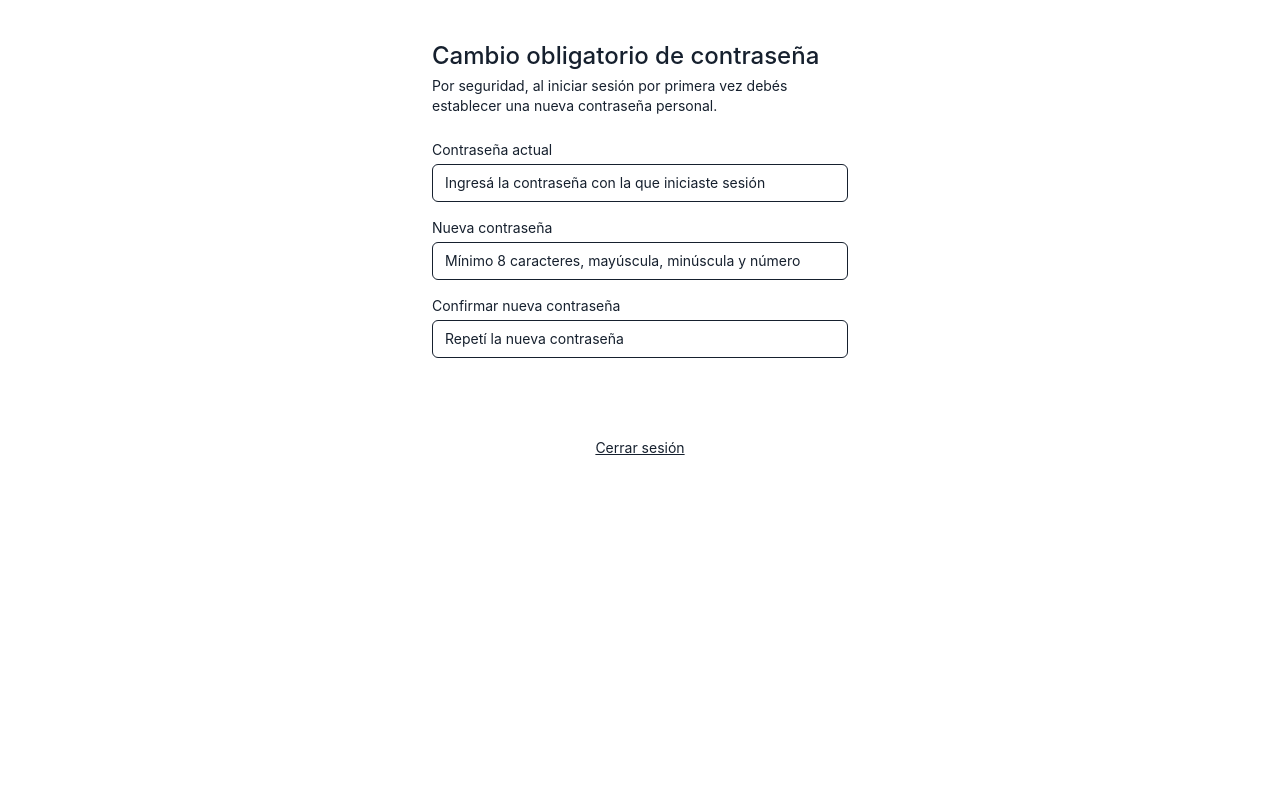
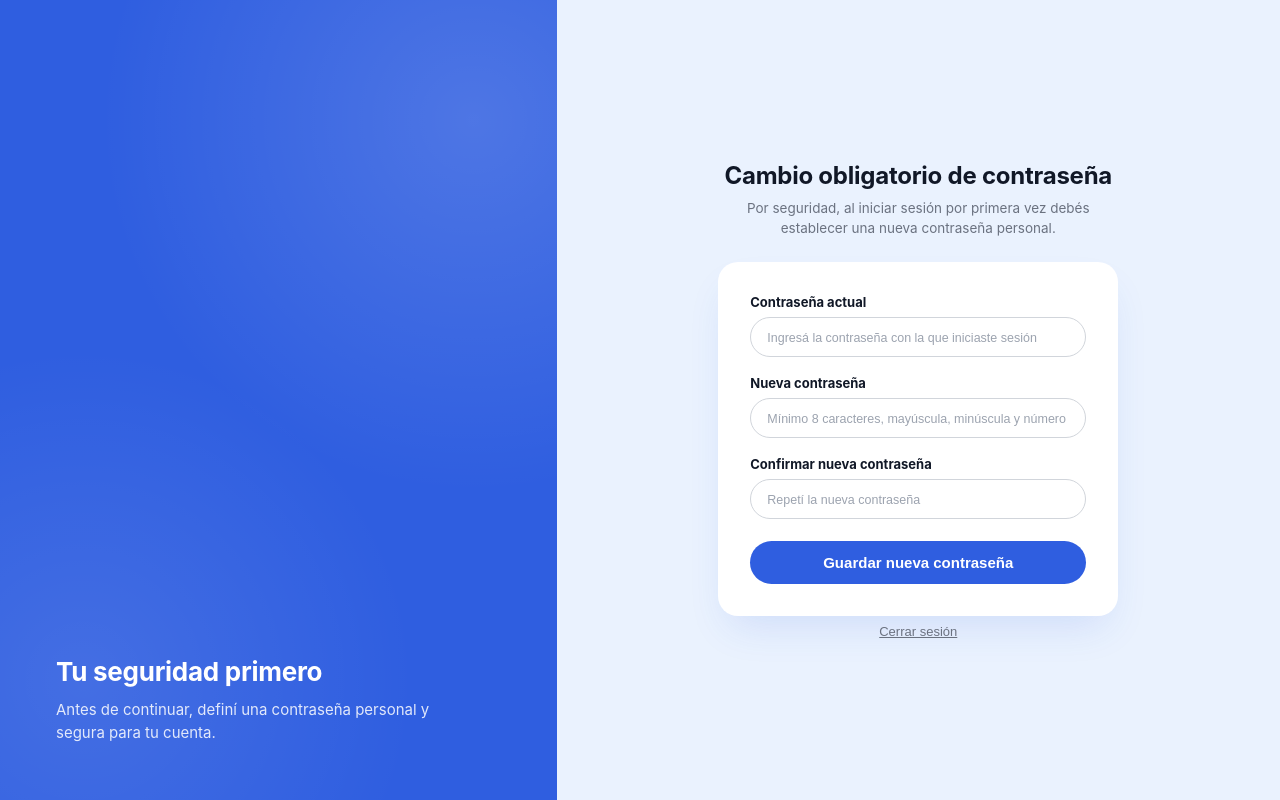
Before and after one commit to Daiana213/frontend-sistemamedico, a React (Vite) app: page /cambiar-password in a window 1280 px wide. Built offline with nearby package versions, Linux system fonts and the light colour scheme; no server answers; sample sign-in values are in the browser's storage.

Commit message:
Cambio de estilos en dashbiard y aprobacion de menores y agregado de estilos en cambio de contrasena

```diff
--- a/src/index.css
+++ b/src/index.css
@@ -1,6 +1,3 @@
-@tailwind base;
-@tailwind components;
-@tailwind utilities;
 
 :root {
   --sa-navy: #123258;
--- a/src/pages/AprobacionMenores.jsx
+++ b/src/pages/AprobacionMenores.jsx
@@ -126,21 +126,21 @@ function AprobacionMenores() {
                 </p>
               )}
               {menor.documento ? (
-                <div className="menor-detail">
-                  <span>
+  <div className="menor-document-row">
+    <span className="menor-detail">
       Documento: {menor.documento.tipoDocumento} — {menor.documento.nombreArchivo}
       {menor.documento.intentos > 0 && ` (intento n.º ${menor.documento.intentos + 1})`}
     </span>
     <button
       type="button"
-                    className="menor-detail"
+      className="menor-btn-doc"
       disabled={cargandoDocumento === menor.documento.idDocumento}
       onClick={() => handleVerDocumento(menor.documento.idDocumento)}
     >
       {cargandoDocumento === menor.documento.idDocumento ? 'Abriendo...' : 'Ver documento'}
     </button>
-                </div>  )
-               : (
+  </div>
+) : (
   <p className="menor-detail">Sin documento adjunto.</p>
 )}
             </div>
--- a/src/pages/CambiarPassword.jsx
+++ b/src/pages/CambiarPassword.jsx
@@ -1,7 +1,7 @@
 import { useState } from 'react'
 import { useNavigate, Navigate } from 'react-router-dom'
 import api from '../api/axios'
-import { inputClass, labelClass, buttonClass, errorClass } from '../utils/formStyles'
+import '../styles/CambiarPassword.css'
 
 function CambiarPassword() {
   const navigate = useNavigate()
@@ -85,77 +85,78 @@ function CambiarPassword() {
   }
 
   return (
-    <div className="mx-auto flex max-w-md flex-col gap-6 px-4 py-10">
-      <div>
-        <h2 className="text-2xl font-medium text-[var(--text-h)]">Cambio obligatorio de contraseña</h2>
-        <p className="mt-1 text-sm text-[var(--text)]">
+  <div className="cambiarpass-split">
+    <div className="cambiarpass-visual">
+      <div className="cambiarpass-visual-content">
+        <h3>Tu seguridad primero</h3>
+        <p>Antes de continuar, definí una contraseña personal y segura para tu cuenta.</p>
+      </div>
+    </div>
+
+    <div className="cambiarpass-page">
+      <div className="cambiarpass-header">
+        <h2 className="cambiarpass-title">Cambio obligatorio de contraseña</h2>
+        <p className="cambiarpass-description">
           Por seguridad, al iniciar sesión por primera vez debés establecer una nueva contraseña personal.
         </p>
       </div>
 
-      <form onSubmit={handleSubmit} className="flex flex-col gap-4">
-        <label className={labelClass}>
+      <form onSubmit={handleSubmit} className="cambiarpass-form">
+        <label className="cambiarpass-label">
           Contraseña actual
           <input
             type="password"
             name="passwordActual"
             placeholder="Ingresá la contraseña con la que iniciaste sesión"
-            className={inputClass}
+            className="cambiarpass-input"
             value={form.passwordActual}
             onChange={handleChange}
             required
           />
         </label>
 
-        <label className={labelClass}>
+        <label className="cambiarpass-label">
           Nueva contraseña
           <input
             type="password"
             name="nuevoPassword"
             placeholder="Mínimo 8 caracteres, mayúscula, minúscula y número"
-            className={inputClass}
+            className="cambiarpass-input"
             value={form.nuevoPassword}
             onChange={handleChange}
             required
           />
         </label>
 
-        <label className={labelClass}>
+        <label className="cambiarpass-label">
           Confirmar nueva contraseña
           <input
             type="password"
             name="confirmarPassword"
             placeholder="Repetí la nueva contraseña"
-            className={inputClass}
+            className="cambiarpass-input"
             value={form.confirmarPassword}
             onChange={handleChange}
             required
           />
         </label>
 
-        {error && <p className={errorClass}>{error}</p>}
-        {exito && (
-          <p className="rounded-md border border-emerald-500/40 bg-emerald-500/10 px-3 py-2 text-sm text-emerald-400">
-            {exito}
-          </p>
-        )}
+        {error && <p className="cambiarpass-error">{error}</p>}
+        {exito && <p className="cambiarpass-success">{exito}</p>}
 
-        <button type="submit" disabled={loading} className={buttonClass}>
+        <button type="submit" disabled={loading} className="cambiarpass-button">
           {loading ? 'Actualizando...' : 'Guardar nueva contraseña'}
         </button>
       </form>
 
-      <div className="flex justify-center">
-        <button
-          type="button"
-          onClick={handleCerrarSesion}
-          className="text-sm text-[var(--text)] underline hover:text-[var(--text-h)]"
-        >
+      <div className="cambiarpass-footer">
+        <button type="button" onClick={handleCerrarSesion} className="cambiarpass-logout-link">
           Cerrar sesión
         </button>
       </div>
     </div>
-  )
+  </div>
+)
 }
 
 export default CambiarPassword
--- a/src/pages/Dashboard.jsx
+++ b/src/pages/Dashboard.jsx
@@ -5,29 +5,34 @@ function Dashboard() {
   const rolActivo = localStorage.getItem('rolActivo')
 
   return (
-    <div className="dashboard-container">
-      <p className="dashboard-placeholder">Dashboard (placeholder)</p>
+    <div className="dashboard-page">
+      <header className="dashboard-banner">
+        <div className="dashboard-banner-text">
+          <h1 className="dashboard-banner-title">Bienvenido</h1>
+          <p className="dashboard-banner-subtitle">Rol activo: {rolActivo}</p>
+        </div>
+
+        <button
+          className="dashboard-logout"
+          onClick={() => {
+            localStorage.clear()
+            window.location.href = '/'
+          }}
+        >
+          Cerrar sesión
+        </button>
+      </header>
 
       {rolActivo === 'ADMINISTRATIVO' && (
-        <div className="dashboard-links">
-          <Link to="/menores-pendientes" className="dashboard-logout">
+        <div className="dashboard-chips">
+          <Link to="/menores-pendientes" className="dashboard-chip dashboard-chip--blue">
             Ver menores pendientes de aprobación
           </Link>
-          <Link to="/registro-administrativo" className="dashboard-logout">
+          <Link to="/registro-administrativo" className="dashboard-chip dashboard-chip--green">
             Registrar administrativo
           </Link>
         </div>
       )}
-
-      <button
-        className="w-fit rounded-md border border-[var(--border)] px-4 py-2 text-[var(--text-h)]"
-        onClick={() => {
-          localStorage.clear()
-          window.location.href = '/'
-        }}
-      >
-        Cerrar sesión
-      </button>
     </div>
   )
 }
--- a/src/styles/AprobacionMenores.css
+++ b/src/styles/AprobacionMenores.css
@@ -1,6 +1,6 @@
 /* ============================================
    AprobacionMenores.jsx
-   Tema azul (interno/admin)
+   Tema azul — ensanchado, cards en grid
    ============================================ */
 
 .menores-loading {
@@ -9,24 +9,16 @@
   color: var(--color-text-secondary, #6B7280);
 }
 
+/* Después */
 .menores-page {
-  max-width: 760px;
-  margin: 0 auto;
-  padding: 48px 24px;
+  width: 100%;
+  padding: 32px;
   display: flex;
   flex-direction: column;
-  gap: 24px;
+  gap: 20px;
   min-height: 100vh;
   box-sizing: border-box;
   background: var(--color-background, #EAF2FE);
-}
-
-.menores-title {
-  margin: 0;
-  font-size: 24px;
-  font-weight: 700;
-  color: var(--color-text, #111827);
-  letter-spacing: -0.01em;
 }
 
 .menores-back-link {
@@ -41,6 +33,14 @@
   text-decoration: underline;
 }
 
+.menores-title {
+  margin: 0;
+  font-size: 26px;
+  font-weight: 700;
+  color: var(--color-text, #111827);
+  letter-spacing: -0.01em;
+}
+
 .menores-error {
   font-size: 13px;
   color: #DC2626;
@@ -52,10 +52,11 @@
   color: var(--color-text-secondary, #6B7280);
 }
 
+/* ===== Grid de cards en vez de columna angosta ===== */
 .menores-list {
-  display: flex;
-  flex-direction: column;
-  gap: 16px;
+  display: grid;
+  grid-template-columns: repeat(auto-fill, minmax(340px, 1fr));
+  gap: 20px;
 }
 
 .menor-card {
@@ -88,6 +89,36 @@
   color: var(--color-text-secondary, #6B7280);
 }
 
+/* Fila del documento: texto + botón, con espacio entre ambos */
+.menor-document-row {
+  display: flex;
+  flex-wrap: wrap;
+  align-items: center;
+  gap: 8px 12px;
+}
+
+.menor-btn-doc {
+  flex-shrink: 0;
+  padding: 5px 12px;
+  font-size: 12.5px;
+  font-weight: 700;
+  color: var(--color-primary, #2F5EE0);
+  background: #EFF4FF;
+  border: none;
+  border-radius: 9999px;
+  cursor: pointer;
+  transition: filter 0.12s;
+}
+
+.menor-btn-doc:hover {
+  filter: brightness(0.96);
+}
+
+.menor-btn-doc:disabled {
+  opacity: 0.6;
+  cursor: not-allowed;
+}
+
 .menor-reject-form {
   display: flex;
   flex-direction: column;
@@ -116,6 +147,7 @@
 .menor-actions {
   display: flex;
   gap: 10px;
+  margin-top: auto;
 }
 
 .menor-btn-primary {
@@ -174,7 +206,11 @@
 /* ===== Responsive ===== */
 @media (max-width: 640px) {
   .menores-page {
-    padding: 32px 16px;
+    padding: 20px;
+  }
+
+  .menores-list {
+    grid-template-columns: 1fr;
   }
 
   .menor-actions {
--- /dev/null
+++ b/src/styles/CambiarPassword.css
@@ -0,0 +1,207 @@
+/* ============================================
+   CambiarPassword.jsx
+   Split-screen, igual patrón que Login/Registro
+   ============================================ */
+
+.cambiarpass-split {
+  min-height: 100vh;
+  display: grid;
+  grid-template-columns: 1fr 1.3fr;
+  background: var(--color-background, #EAF2FE);
+}
+
+/* ===== Panel decorativo (izquierda) — fijo ===== */
+.cambiarpass-visual {
+  position: sticky;
+  top: 0;
+  align-self: start;
+  height: 100vh;
+  display: flex;
+  flex-direction: column;
+  align-items: flex-start;
+  justify-content: flex-end;
+  padding: 56px;
+  box-sizing: border-box;
+  background: var(--color-primary, #2F5EE0);
+  background-image:
+    radial-gradient(circle at 85% 15%, rgba(255,255,255,0.15) 0, transparent 45%),
+    radial-gradient(circle at 15% 85%, rgba(255,255,255,0.10) 0, transparent 40%);
+}
+
+.cambiarpass-visual-content {
+  color: #fff;
+  max-width: 380px;
+}
+
+.cambiarpass-visual-content h3 {
+  font-size: 26px;
+  font-weight: 700;
+  line-height: 1.3;
+  margin: 0 0 10px;
+  letter-spacing: -0.01em;
+}
+
+.cambiarpass-visual-content p {
+  font-size: 15px;
+  color: rgba(255, 255, 255, 0.85);
+  line-height: 1.5;
+  margin: 0;
+}
+
+/* ===== Columna del formulario (derecha) ===== */
+.cambiarpass-page {
+  display: flex;
+  flex-direction: column;
+  align-items: center;
+  justify-content: center;
+  padding: 56px 24px;
+  box-sizing: border-box;
+  overflow-y: auto;
+}
+
+.cambiarpass-page > * {
+  width: 100%;
+  max-width: 400px;
+}
+
+.cambiarpass-header {
+  margin-bottom: 24px;
+  text-align: center;
+}
+
+.cambiarpass-title {
+  margin: 0 0 8px;
+  font-size: 24px;
+  font-weight: 700;
+  color: var(--color-text, #111827);
+  letter-spacing: -0.01em;
+}
+
+.cambiarpass-description {
+  margin: 0;
+  font-size: 13.5px;
+  line-height: 1.5;
+  color: var(--color-text-secondary, #6B7280);
+}
+
+.cambiarpass-form {
+  display: flex;
+  flex-direction: column;
+  gap: 18px;
+  background: var(--color-surface, #fff);
+  border-radius: var(--radius-lg, 20px);
+  box-shadow: var(--shadow-md, 0 20px 40px -12px rgba(47, 94, 224, 0.15));
+  padding: 32px;
+  box-sizing: border-box;
+}
+
+.cambiarpass-label {
+  display: flex;
+  flex-direction: column;
+  gap: 7px;
+  font-size: 13px;
+  font-weight: 700;
+  color: var(--color-text, #111827);
+}
+
+.cambiarpass-input {
+  width: 100%;
+  box-sizing: border-box;
+  padding: 11px 16px;
+  font-size: 14px;
+  color: var(--color-text, #111827);
+  background: var(--color-surface, #fff);
+  border: 1.5px solid #D1D5DB;
+  border-radius: 9999px;
+  outline: none;
+  transition: border-color 0.15s;
+}
+
+.cambiarpass-input::placeholder {
+  color: #9CA3AF;
+  font-size: 12.5px;
+}
+
+.cambiarpass-input:focus {
+  border-color: var(--color-primary, #2F5EE0);
+}
+
+.cambiarpass-error {
+  font-size: 13px;
+  color: #DC2626;
+  margin: 0;
+}
+
+.cambiarpass-success {
+  font-size: 13px;
+  color: #15803D;
+  background: #ECFDF5;
+  border: 1.5px solid #BBF7D0;
+  border-radius: var(--radius-md, 12px);
+  padding: 10px 14px;
+  margin: 0;
+}
+
+.cambiarpass-button {
+  margin-top: 4px;
+  width: 100%;
+  padding: 13px 16px;
+  font-size: 15px;
+  font-weight: 700;
+  color: #fff;
+  background: var(--color-primary, #2F5EE0);
+  border: none;
+  border-radius: 9999px;
+  cursor: pointer;
+  transition: filter 0.12s, transform 0.05s;
+}
+
+.cambiarpass-button:hover {
+  filter: brightness(1.08);
+}
+
+.cambiarpass-button:active {
+  transform: translateY(1px);
+}
+
+.cambiarpass-button:disabled {
+  opacity: 0.6;
+  cursor: not-allowed;
+}
+
+.cambiarpass-footer {
+  display: flex;
+  justify-content: center;
+  margin-top: 8px;
+}
+
+.cambiarpass-logout-link {
+  font-size: 13px;
+  color: var(--color-text-secondary, #6B7280);
+  text-decoration: underline;
+  background: none;
+  border: none;
+  cursor: pointer;
+  padding: 0;
+}
+
+.cambiarpass-logout-link:hover {
+  color: var(--color-text, #111827);
+}
+
+/* ===== Responsive ===== */
+@media (max-width: 900px) {
+  .cambiarpass-split {
+    grid-template-columns: 1fr;
+  }
+
+  .cambiarpass-visual {
+    display: none;
+  }
+}
+
+@media (max-width: 480px) {
+  .cambiarpass-form {
+    padding: 24px;
+  }
+}
--- a/src/styles/Dashboard.css
+++ b/src/styles/Dashboard.css
@@ -1,64 +1,107 @@
 /* ============================================
    Dashboard.jsx
-   Placeholder estilizado — sin secciones nuevas
+   Banner + chips, estilo dashboard WebMed
    ============================================ */
 
-.dashboard-container {
-  max-width: 1820px;
-  margin: 0 auto;
-  padding: 56px 24px;
+.dashboard-page {
+  min-height: 100vh;
+  padding: 32px;
+  box-sizing: border-box;
   display: flex;
   flex-direction: column;
-  gap: 20px;
-  min-height: 100vh;
-  box-sizing: border-box;
+  gap: 24px;
   background: var(--color-background, #EAF2FE);
 }
 
-.dashboard-container{
-  width: 100%;
+/* ===== Banner de bienvenida ===== */
+.dashboard-banner {
+  display: flex;
+  align-items: center;
+  justify-content: space-between;
+  gap: 16px;
+  padding: 28px 32px;
+  border-radius: var(--radius-lg, 16px);
+  background: linear-gradient(135deg, var(--color-primary, #2F5EE0), #1E3FAE);
+  color: #fff;
 }
 
-.dashboard-placeholder {
-  margin: 0;
-  font-size: 15px;
-  font-weight: 600;
-  color: var(--color-text, #111827);
+.dashboard-banner-title {
+  margin: 0 0 6px;
+  font-size: 24px;
+  font-weight: 700;
+  letter-spacing: -0.01em;
 }
 
-.dashboard-links {
-  display: flex;
-  flex-direction: column;
-  gap: 10px;
-}
-
-.dashboard-link {
+.dashboard-banner-subtitle {
+  margin: 0;
   font-size: 14px;
-  font-weight: 600;
-  color: var(--color-primary, #2F5EE0);
-  text-decoration: underline;
-  width: fit-content;
-}
-
-.dashboard-link:hover {
-  filter: brightness(0.9);
+  color: rgba(255, 255, 255, 0.85);
 }
 
 .dashboard-logout {
-  margin-top: 8px;
-  width: fit-content;
+  flex-shrink: 0;
   padding: 10px 18px;
+  font-size: 13.5px;
+  font-weight: 700;
+  color: #DC2626;
+  background: #fff;
+  border: none;
+  border-radius: 9999px;
+  cursor: pointer;
+  transition: filter 0.12s;
+}
+
+.dashboard-logout:hover {
+  filter: brightness(0.96);
+}
+
+/* ===== Chips de acciones ===== */
+.dashboard-chips {
+  display: inline-grid;
+  grid-template-columns: repeat(auto-fit, minmax(220px, 1fr));
+  gap: 16px;
+}
+
+.dashboard-chip {
+  display: flex;
+  align-items: center;
+  padding: 18px 20px;
+  border-radius: var(--radius-lg, 14px);
+  background: var(--color-surface, #fff);
+  box-shadow: var(--shadow-sm, 0 4px 16px -8px rgba(47, 94, 224, 0.15));
   font-size: 14px;
   font-weight: 600;
   color: var(--color-text, #111827);
-  background: var(--color-surface, #fff);
-  border: 1.5px solid #D1D5DB;
-  border-radius: var(--radius-md, 12px);
-  cursor: pointer;
-  transition: background 0.15s, border-color 0.15s;
+  text-decoration: none;
+  border-left: 4px solid transparent;
+  transition: transform 0.12s, box-shadow 0.12s;
 }
 
-.dashboard-logout:hover {
-  background: #F9FAFB;
-  border-color: #9CA3AF;
+.dashboard-chip:hover {
+  transform: translateY(-2px);
+  box-shadow: var(--shadow-md, 0 10px 24px -10px rgba(47, 94, 224, 0.25));
 }
+
+.dashboard-chip--blue {
+  border-left-color: var(--color-primary, #2F5EE0);
+}
+
+.dashboard-chip--green {
+  border-left-color: var(--color-secondary, #22A55C);
+}
+
+/* ===== Responsive ===== */
+@media (max-width: 640px) {
+  .dashboard-page {
+    padding: 20px;
+  }
+
+  .dashboard-banner {
+    flex-direction: column;
+    align-items: flex-start;
+  }
+
+  .dashboard-logout {
+    align-self: flex-end;
+  }
+}
```
Lines whose indentation alone changed are shown as unchanged.
